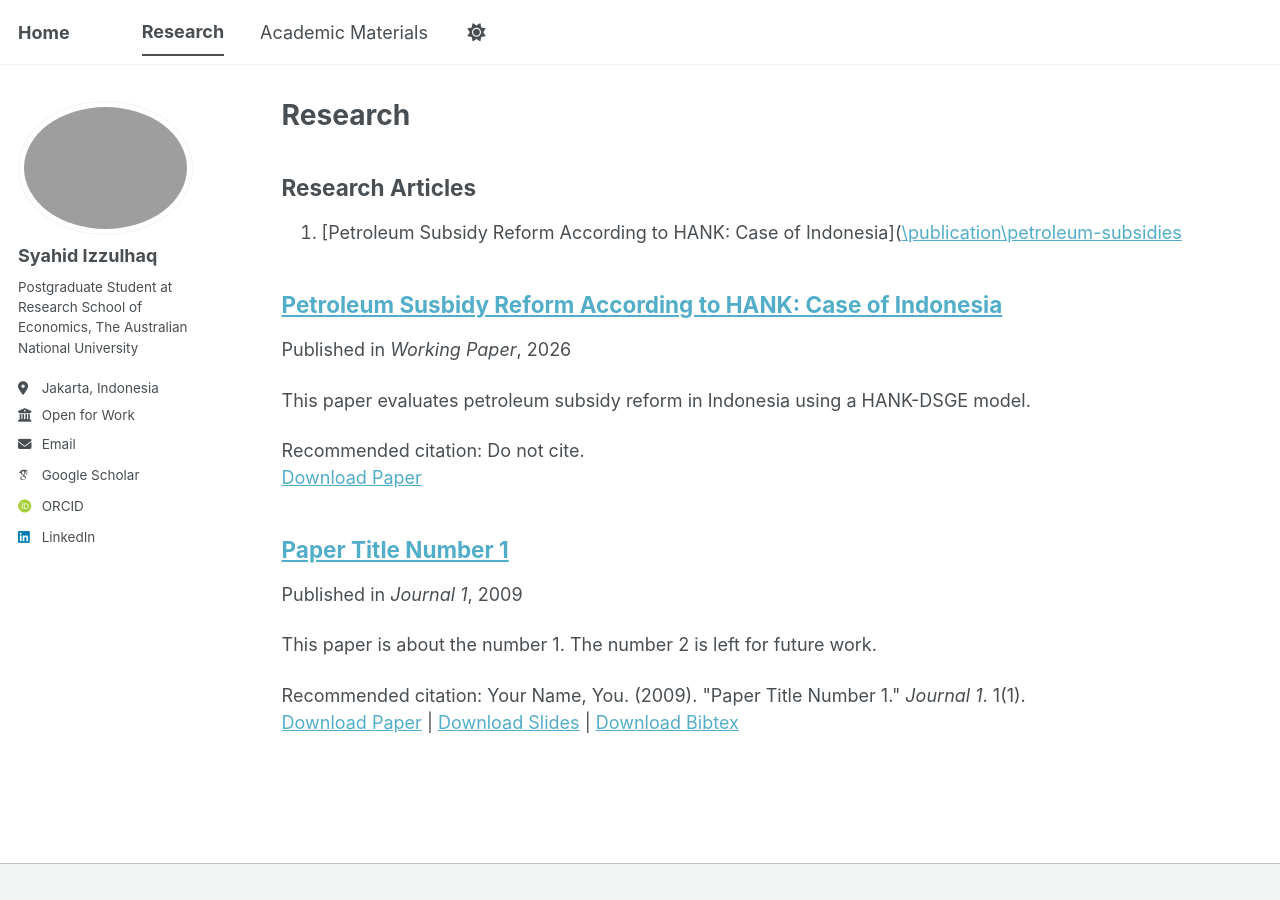
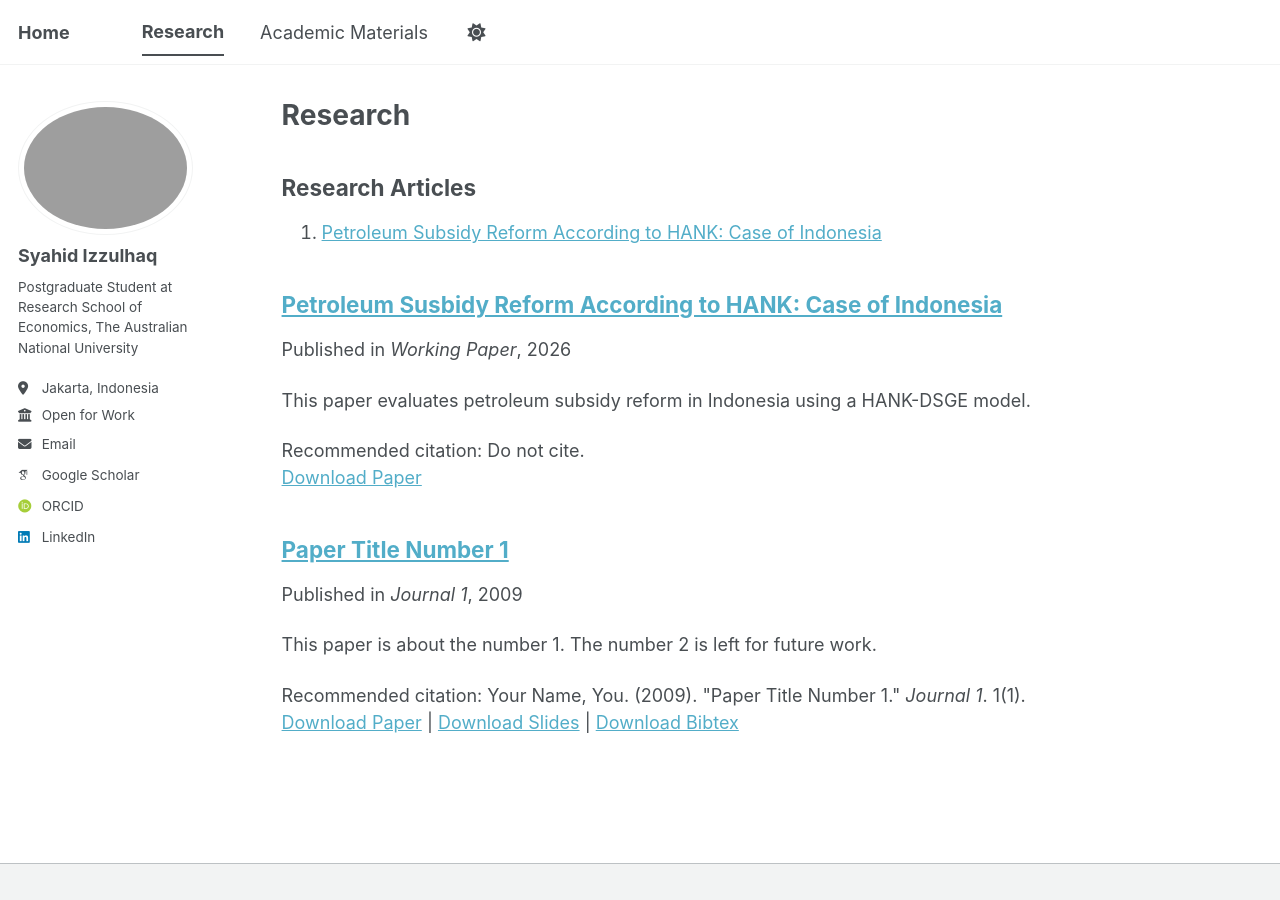
Before and after one commit to syahidizzulhaq/syahidizzulhaq.github.io, a Jekyll site: the page built from _pages/publications.md, in a window 1280 px wide. Built offline with Jekyll 4.4.1, drawn with Linux system fonts in a browser that asks for light colours; some web fonts are replaced; a script bundle is joined from its source files by our own code; library files that are not in the unit come from our copies; part of the change alters nothing that is shown.

Commit message:
Update publications.md

```diff
--- a/_pages/publications.md
+++ b/_pages/publications.md
@@ -7,7 +7,7 @@ author_profile: true
 
 ## Research Articles
 
-1. [Petroleum Subsidy Reform According to HANK: Case of Indonesia]([\publication\petroleum-subsidies](https://syahidizzulhaq.github.io/publication/petroleum-subsidies)
+1. [Petroleum Subsidy Reform According to HANK: Case of Indonesia](https://syahidizzulhaq.github.io/publication/petroleum-subsidies)
 
 {% include base_path %}
 
```
